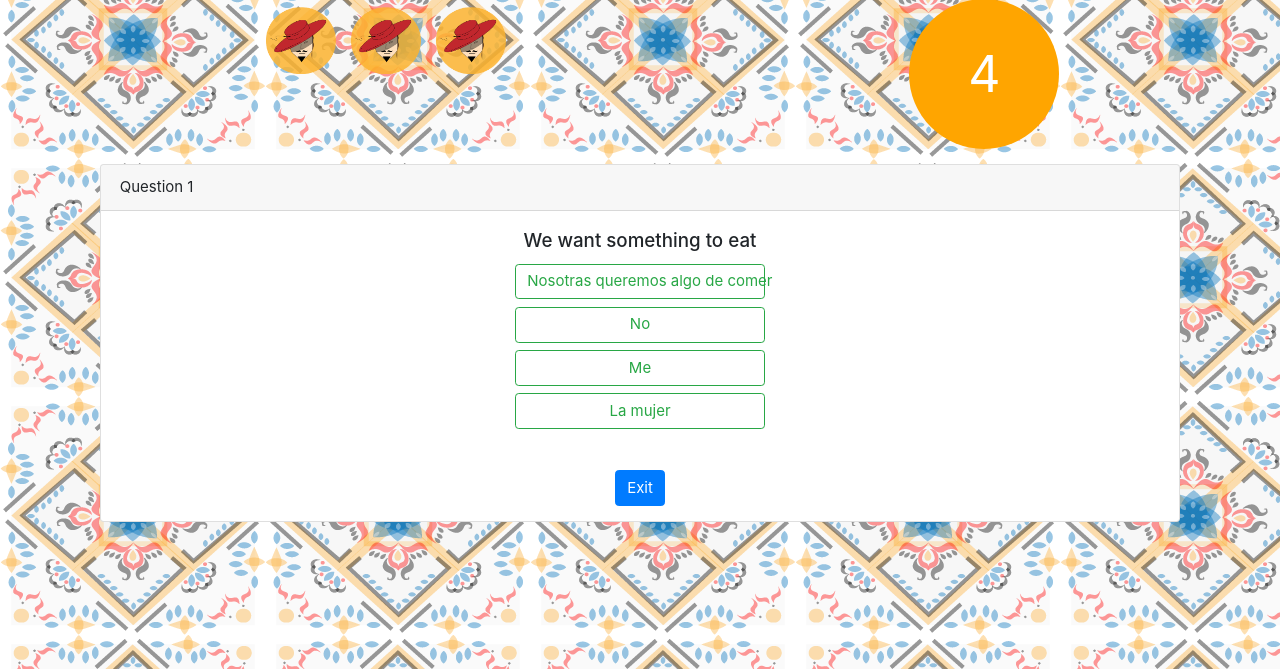
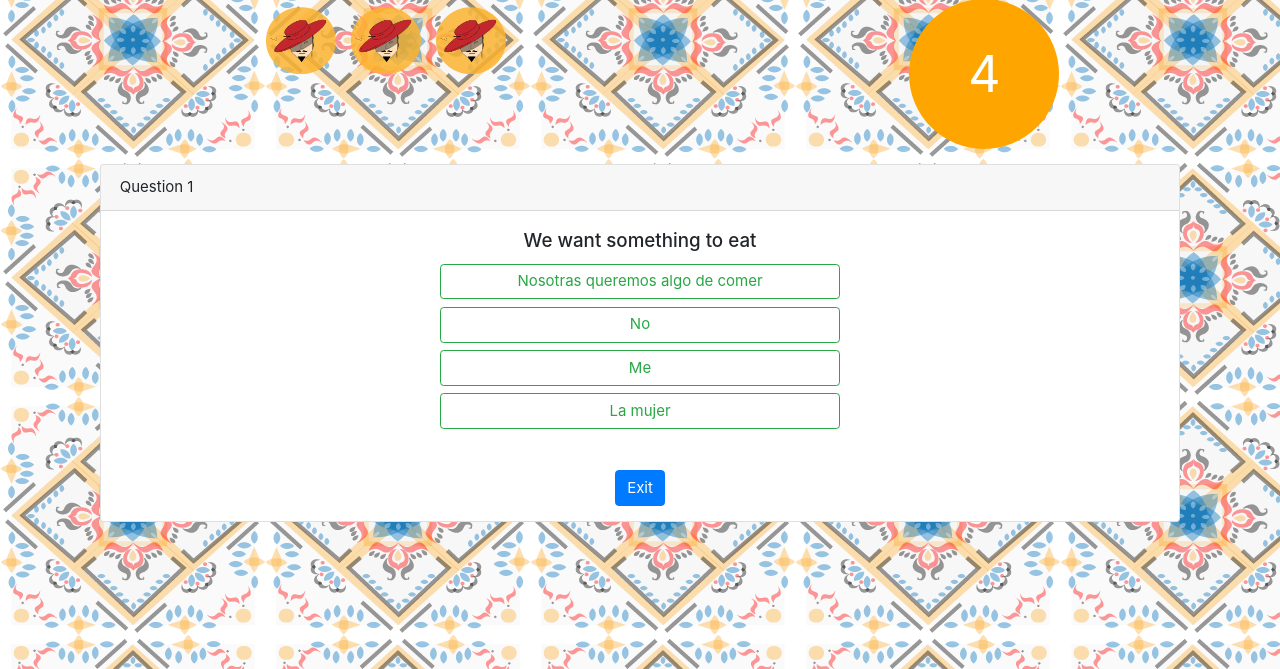
Before and after one commit to natpatto1/Spanish-Inquizition, a Django app: page /flashcard in a window 1280 px wide. Shown: the part 79-748 px from the top of the page. Run offline with Django 3.2, Linux system fonts and the light colour scheme; a user stored in the database is signed in; data comes from the database, SQL or seed files in the repository; both versions use the stored data as it was after the commit; some libraries are stand-ins or nearby versions.

Commit message:
small change

```diff
--- a/templates/flashcard.html
+++ b/templates/flashcard.html
@@ -55,7 +55,7 @@
 
         <div>
           {% for option in options %}
-          <button class = "btn btn-outline-success option-btn my-2 mx-auto d-block" style="width: 250px">
+          <button class = "btn btn-outline-success option-btn my-2 mx-auto d-block" style="width: 400">
           {{ option }}</button>
           {% endfor %}
         </div>
```
Also changed, not shown: db.sqlite3.
